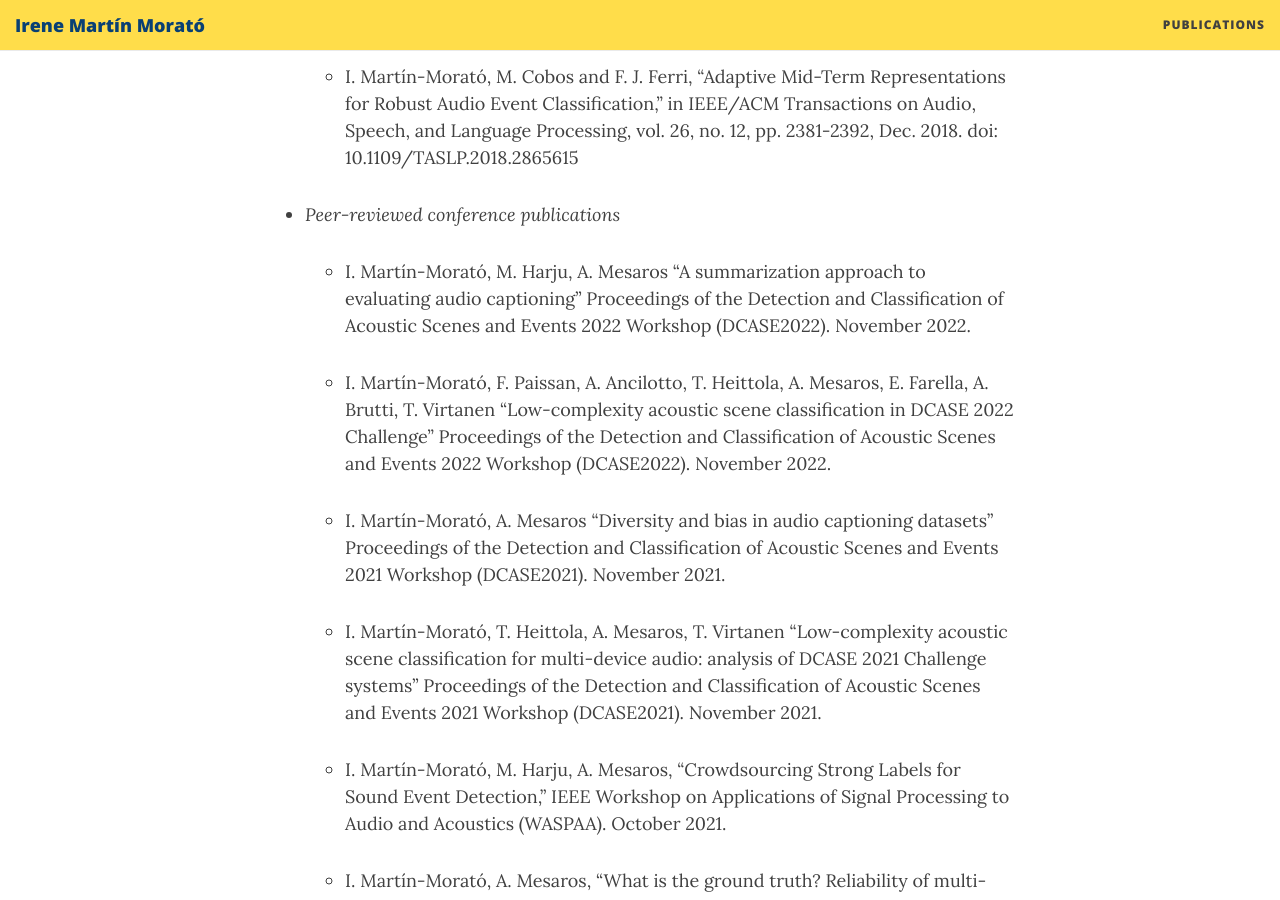
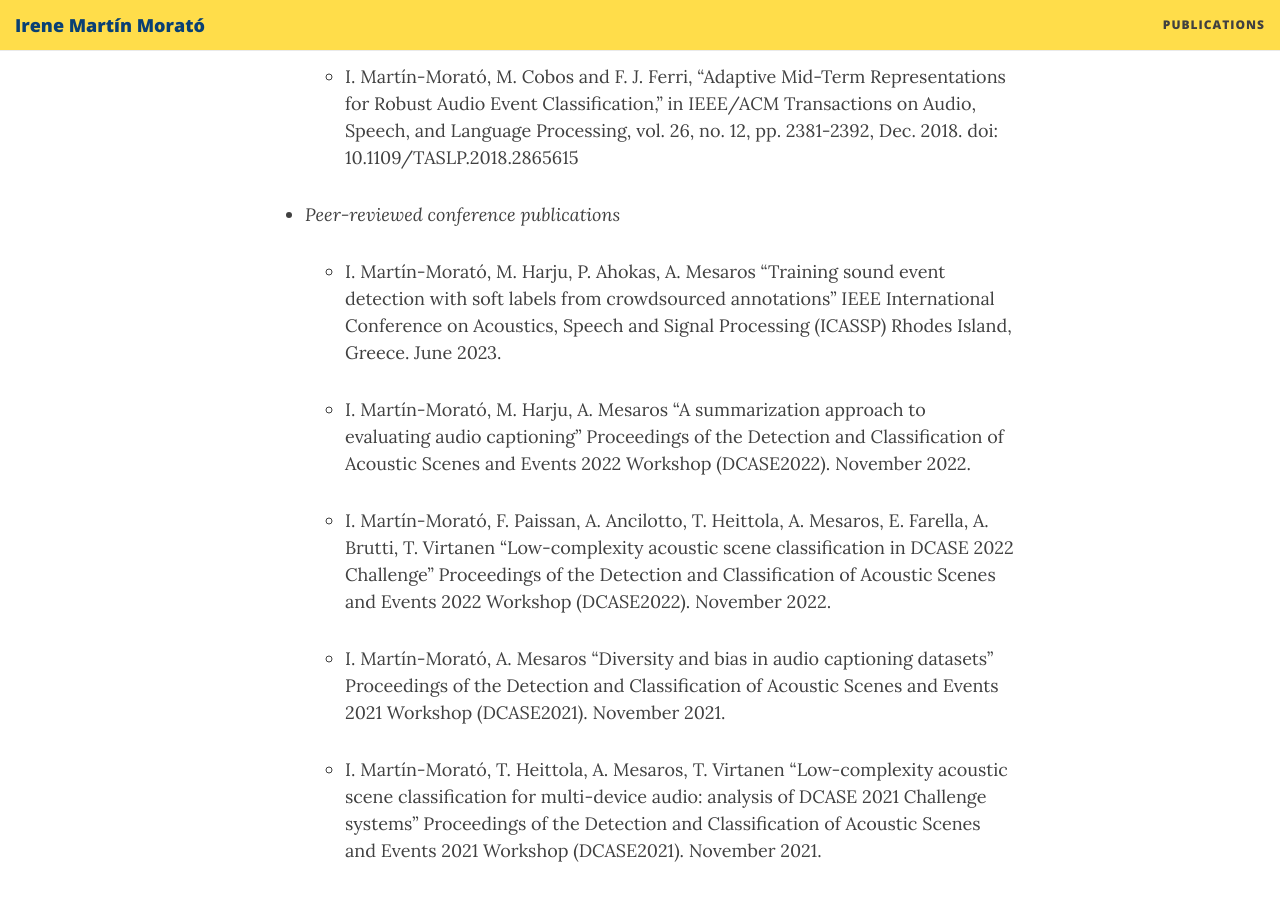
Before and after one commit to marmoi/marmoi.github.io, a Jekyll site: the page built from publications.md, in a window 1280 px wide and 900 px high, scrolled down 723 px. Built offline with Jekyll 4.4.1, drawn with Linux system fonts in a browser that asks for light colours; nearby versions of some CDN libraries; comment, search, counter and statistics services are not loaded.

Commit message:
Update publications.md

```diff
--- a/publications.md
+++ b/publications.md
@@ -20,6 +20,8 @@ doi: 10.1109/ACCESS.2020.3031685
 doi: 10.1109/TASLP.2018.2865615
 
 * *Peer-reviewed conference publications*
+  * I. Martín-Morató, M. Harju, P. Ahokas, A. Mesaros “Training sound event detection with soft labels from crowdsourced annotations” IEEE International Conference on Acoustics, Speech and Signal Processing (ICASSP) Rhodes Island, Greece. June 2023.
+
   * I. Martín-Morató, M. Harju, A. Mesaros “A summarization approach to evaluating audio captioning” Proceedings of the Detection and Classification of Acoustic Scenes and Events 2022 Workshop (DCASE2022). November 2022.
 
   * I. Martín-Morató, F. Paissan, A. Ancilotto, T. Heittola, A. Mesaros, E. Farella, A. Brutti, T. Virtanen "Low-complexity acoustic scene classification in DCASE 2022 Challenge" Proceedings of the Detection and Classification of Acoustic Scenes and Events 2022 Workshop (DCASE2022). November 2022.
```
